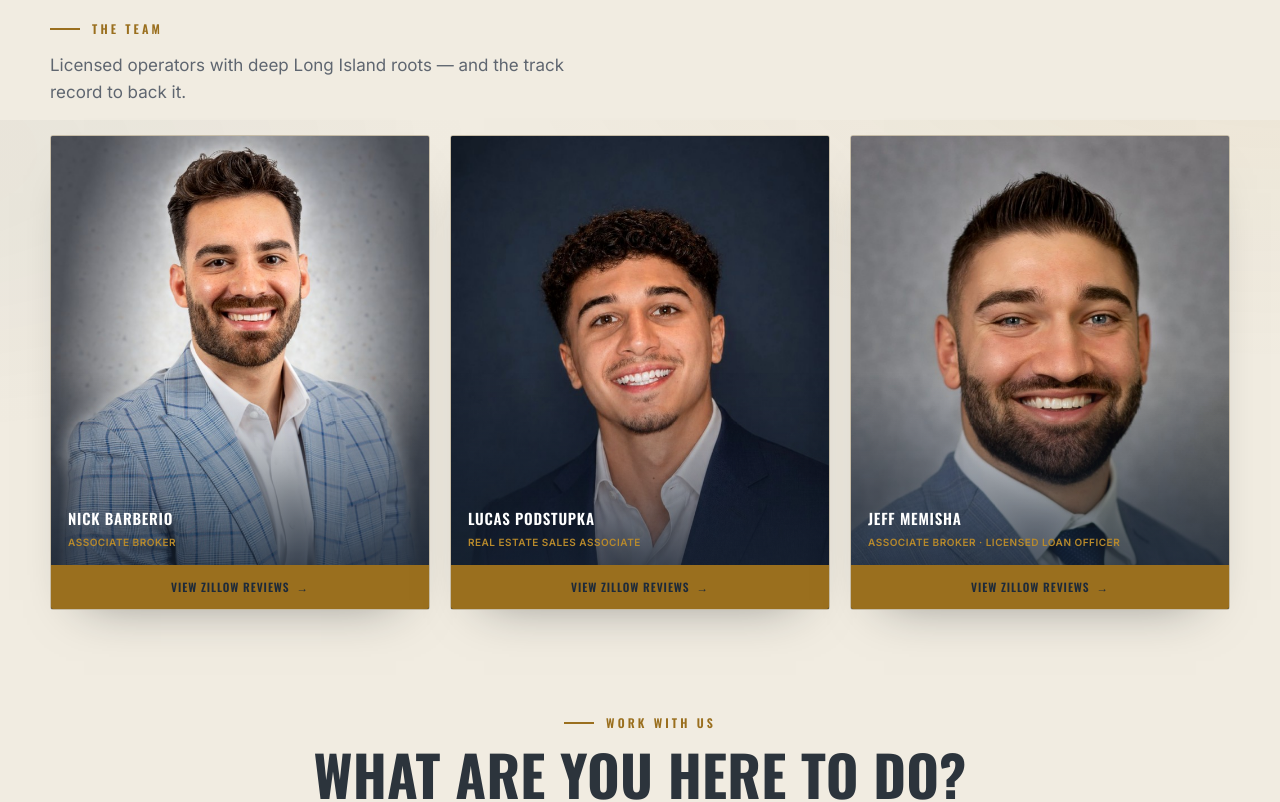
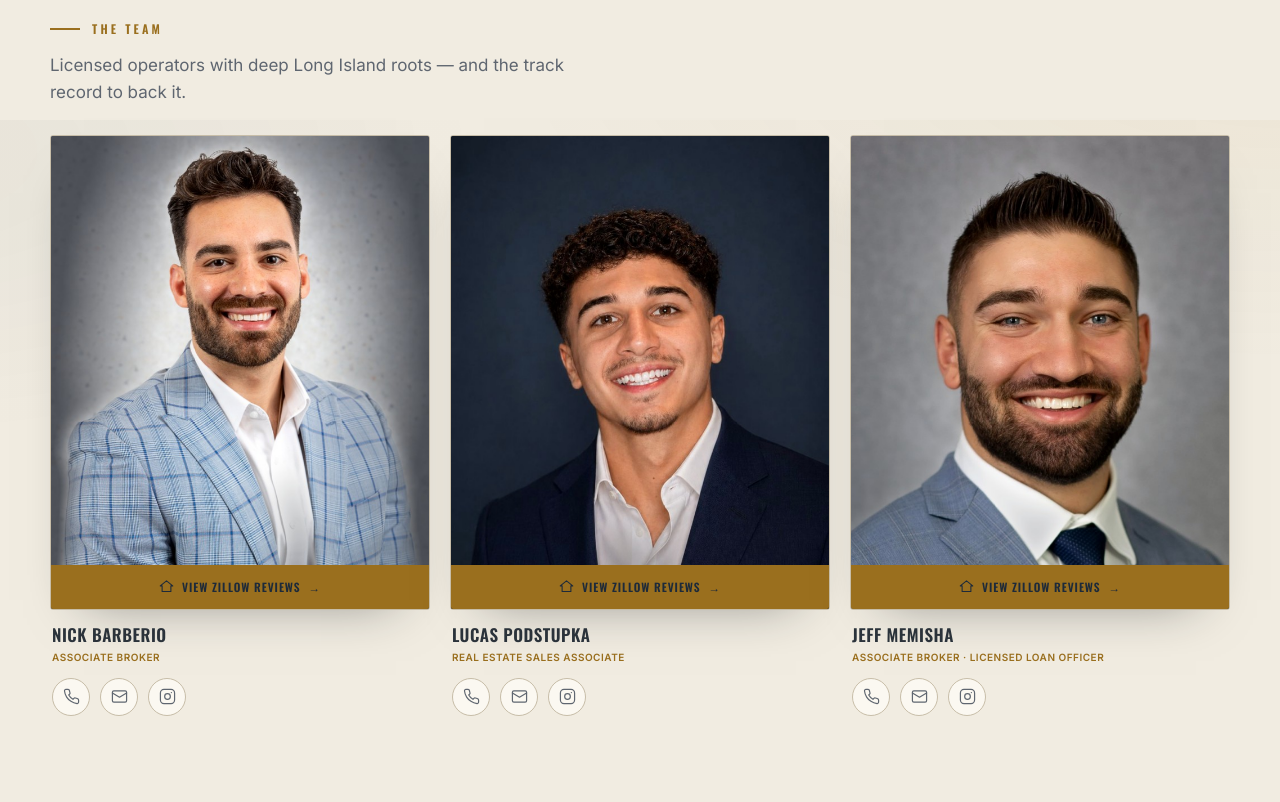
Before and after one commit to LucasPodstupka/DynamicDuoLI, a Next.js app: page / in a window 1280 px wide. Shown: the part 680-1482 px from the top of the page. Built offline with nearby package versions, Linux system fonts and the light colour scheme.

Commit message:
Add files via upload

```diff
--- a/app/globals.css
+++ b/app/globals.css
@@ -92,33 +92,39 @@ img{display:block;max-width:100%}
 .team-band-head{margin-bottom:30px}
 .team-band-head .team-band-sub{color:var(--muted);font-size:17px;max-width:50ch;margin-top:14px;line-height:1.55}
 .team{display:grid;grid-template-columns:repeat(3,1fr);gap:20px}
-.agent{margin:0;position:relative;display:block;text-decoration:none;color:inherit;cursor:pointer}
-.agent-zillow{position:absolute;left:0;right:0;bottom:0;z-index:3;display:flex;align-items:center;justify-content:center;gap:7px;
+.agent{margin:0;position:relative;display:flex;flex-direction:column}
+.agent-photo{position:relative;display:block;aspect-ratio:4/5;border-radius:3px;overflow:hidden;background:var(--bg-2);
+  border:1px solid var(--line-2);box-shadow:0 24px 50px -34px rgba(26,31,36,.5);cursor:pointer}
+.agent-photo img{position:absolute;inset:0;width:100%;height:100%;object-fit:cover;object-position:50% 50%;transition:transform 1s var(--ease),opacity .55s var(--ease);will-change:transform}
+.agent-photo .ph-color{opacity:0}
+.agent-photo:hover .ph-gray{opacity:0}
+.agent-photo:hover .ph-color{opacity:1}
+.agent-nick .agent-photo img{object-position:50% var(--nick-pos);transform:scale(var(--nick-zoom))}
+.agent-lucas .agent-photo img{object-position:50% var(--lucas-pos);transform:scale(var(--lucas-zoom))}
+.agent-jeff .agent-photo img{object-position:50% var(--jeff-pos);transform:scale(var(--jeff-zoom))}
+.agent-nick .agent-photo:hover img{transform:scale(calc(var(--nick-zoom) * 1.04))}
+.agent-lucas .agent-photo:hover img{transform:scale(calc(var(--lucas-zoom) * 1.04))}
+.agent-jeff .agent-photo:hover img{transform:scale(calc(var(--jeff-zoom) * 1.04))}
+.agent-photo:focus-visible{outline:2px solid var(--brass);outline-offset:3px}
+.agent-zillow{position:absolute;left:0;right:0;bottom:0;z-index:3;display:flex;align-items:center;justify-content:center;gap:8px;
   padding:13px 14px;background:var(--brass);color:var(--navy);
   font-family:'Oswald',sans-serif;font-weight:600;text-transform:uppercase;letter-spacing:.08em;font-size:11.5px;
   transform:translateY(100%);transition:transform .35s var(--ease)}
+.agent-zillow-ic{display:inline-flex;width:15px;height:15px}
+.agent-zillow-ic svg{width:100%;height:100%}
 .agent-zillow-arr{transition:transform .3s var(--ease)}
-.agent:hover .agent-zillow{transform:translateY(0)}
-.agent:hover .agent-zillow-arr{transform:translateX(4px)}
-.agent:focus-visible{outline:2px solid var(--brass);outline-offset:3px}
-.agent-photo{position:relative;aspect-ratio:4/5;border-radius:3px;overflow:hidden;background:var(--bg-2);
-  border:1px solid var(--line-2);box-shadow:0 24px 50px -34px rgba(26,31,36,.5)}
-.agent-photo img{position:absolute;inset:0;width:100%;height:100%;object-fit:cover;object-position:50% 50%;transition:transform 1s var(--ease),opacity .55s var(--ease);will-change:transform}
-.agent-photo .ph-color{opacity:0}
-.agent:hover .agent-photo .ph-gray{opacity:0}
-.agent:hover .agent-photo .ph-color{opacity:1}
-.agent-nick .agent-photo img{object-position:50% var(--nick-pos);transform:scale(var(--nick-zoom))}
-.agent-lucas .agent-photo img{object-position:50% var(--lucas-pos);transform:scale(var(--lucas-zoom))}
-.agent-jeff .agent-photo img{object-position:50% var(--jeff-pos);transform:scale(var(--jeff-zoom))}
-.agent-nick:hover .agent-photo img{transform:scale(calc(var(--nick-zoom) * 1.04))}
-.agent-lucas:hover .agent-photo img{transform:scale(calc(var(--lucas-zoom) * 1.04))}
-.agent-jeff:hover .agent-photo img{transform:scale(calc(var(--jeff-zoom) * 1.04))}
-.agent-photo::after{content:"";position:absolute;inset:0;
-  background:linear-gradient(180deg,transparent 50%,rgba(23,35,51,.92));pointer-events:none}
-.agent figcaption{position:absolute;left:0;right:0;bottom:0;padding:18px 18px 17px;z-index:2;display:flex;flex-direction:column;transition:transform .35s var(--ease)}
-.agent:hover figcaption{transform:translateY(-44px)}
-.agent-name{font-family:'Oswald',sans-serif;font-weight:600;font-size:15px;letter-spacing:.05em;text-transform:uppercase;color:#fff}
-.agent-role{font-size:10px;color:var(--brass-bright);letter-spacing:.05em;margin-top:5px;line-height:1.4;font-weight:600;text-transform:uppercase}
+.agent-photo:hover .agent-zillow{transform:translateY(0)}
+.agent-photo:hover .agent-zillow-arr{transform:translateX(4px)}
+/* meta below photo */
+.agent-meta{padding:16px 2px 0;display:flex;flex-direction:column}
+.agent-name{font-family:'Oswald',sans-serif;font-weight:600;font-size:17px;letter-spacing:.03em;text-transform:uppercase;color:var(--ink-2);line-height:1.1}
+.agent-role{font-size:10px;color:var(--brass);letter-spacing:.05em;margin-top:5px;line-height:1.4;font-weight:600;text-transform:uppercase}
+.agent-contact{display:flex;gap:10px;margin-top:14px}
+.agent-contact a{display:inline-flex;align-items:center;justify-content:center;width:38px;height:38px;border-radius:50%;
+  border:1px solid var(--line-2);color:var(--muted);background:var(--bg-3);transition:all .22s var(--ease)}
+.agent-contact a svg{width:17px;height:17px}
+.agent-contact a:hover{color:#fff;background:var(--navy);border-color:var(--navy);transform:translateY(-2px)}
+.agent-contact a:focus-visible{outline:2px solid var(--brass);outline-offset:2px}
 
 /* ---- selector ---- */
 .selector{padding:24px 0 0}
@@ -319,5 +325,4 @@ textarea.ctrl{resize:vertical;min-height:88px}
 @media(hover:none){
   .agent-photo .ph-color{opacity:1}
   .agent-zillow{transform:translateY(0)}
-  .agent figcaption{transform:translateY(-44px)}
 }
```
Also changed, not shown: app/page.js.
